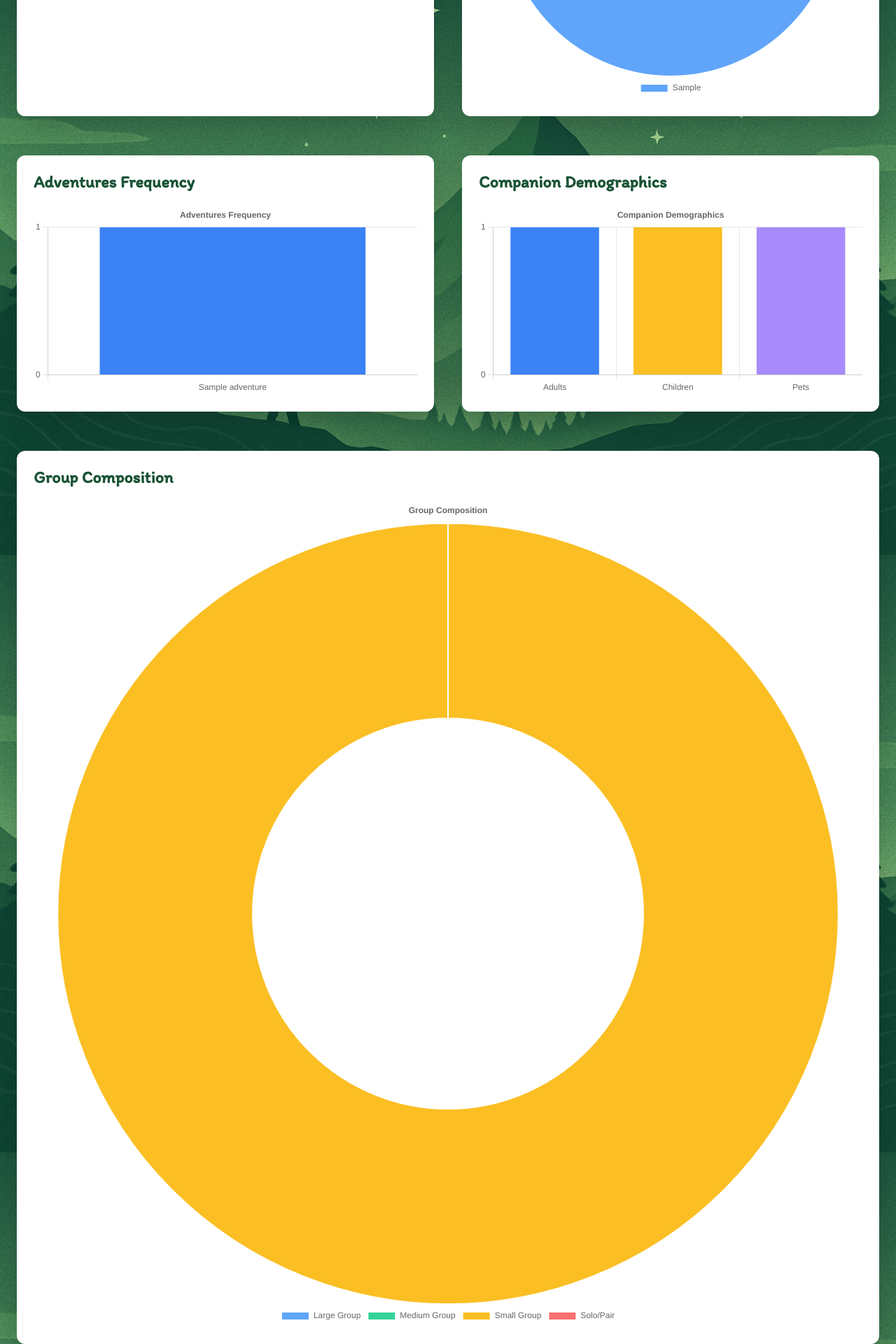
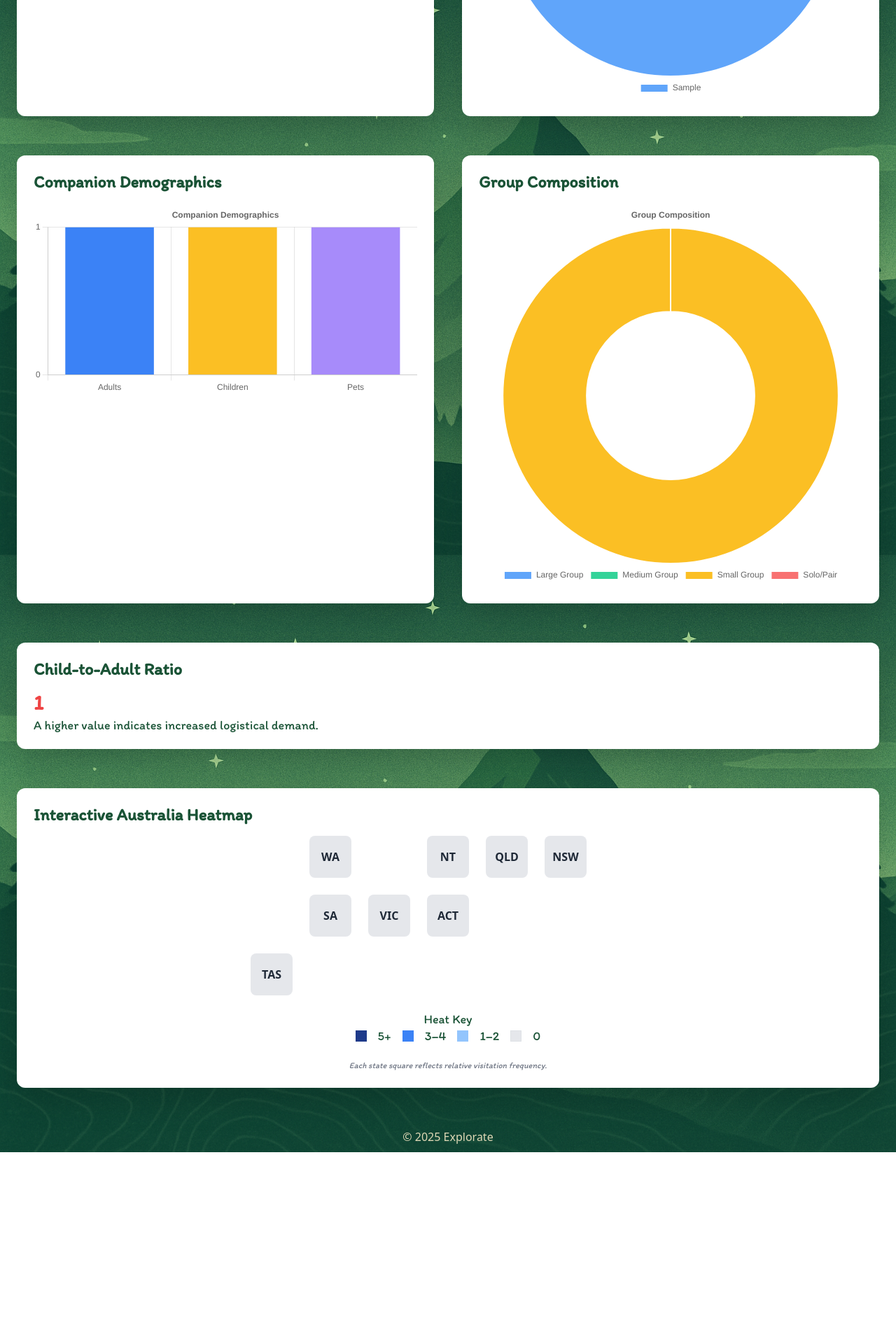
Before and after one commit to lou-chan03/CITS3403_Explorate_2025, a Flask app: page /user_analytics in a window 1280 px wide. Shown: the part 914-2834 px from the top of the page at 70% size. After the commit the page ends 2560 px from the top, so only its background shows below. Run offline with Flask 3, Linux system fonts and the light colour scheme; a user stored in the database is signed in; tables that the repository leaves empty hold one stand-in row (values such as "Sample post"); some libraries are stand-ins or nearby versions.

Commit message:
Data viz update- Taz

```diff
--- a/Explorate/templates/user_analytics.html
+++ b/Explorate/templates/user_analytics.html
@@ -40,18 +40,13 @@
 
   <div class="grid grid-cols-1 md:grid-cols-2 gap-10 animate-slide-in">
     <div class="bg-white p-6 rounded-xl shadow-lg">
-      <h2 class="text-lg font-semibold text-gray-800 mb-3">Adventures Frequency</h2>
-      <canvas id="tripNamesChart" class="w-full h-72"></canvas>
-    </div>
-    <div class="bg-white p-6 rounded-xl shadow-lg">
       <h2 class="text-lg font-semibold text-gray-800 mb-3">Companion Demographics</h2>
       <canvas id="groupChart" class="w-full h-72"></canvas>
     </div>
-  </div>
-
-  <div class="bg-white p-6 rounded-xl shadow-lg animate-slide-in">
-    <h2 class="text-lg font-semibold text-gray-800 mb-3">Group Composition</h2>
-    <canvas id="groupSizeChart" class="w-full h-72"></canvas>
+    <div class="bg-white p-6 rounded-xl shadow-lg">
+      <h2 class="text-lg font-semibold text-gray-800 mb-3">Group Composition</h2>
+      <canvas id="groupSizeChart" class="w-full h-72"></canvas>
+    </div>
   </div>
 
   <div class="bg-white p-6 rounded-xl shadow-lg animate-slide-in">
@@ -177,7 +172,6 @@ document.addEventListener("DOMContentLoaded", () => {
 
       barChart("stateChart", Object.keys(data.state_data), Object.values(data.state_data), "Top States Visited");
       doughnutChart("categoryChart", Object.keys(data.category_data), Object.values(data.category_data), "Travel Preferences");
-      barChart("tripNamesChart", Object.keys(data.trip_name_data), Object.values(data.trip_name_data), "Adventures Frequency");
       barChart("groupChart", ["Adults", "Children", "Pets"], [data.adults, data.children, data.pets], "Companion Demographics", ['#3B82F6', '#FBBF24', '#A78BFA']);
       doughnutChart("groupSizeChart", Object.keys(data.group_size_bins), Object.values(data.group_size_bins), "Group Composition");
 
```
Also changed, not shown: instance/explorate.db.
